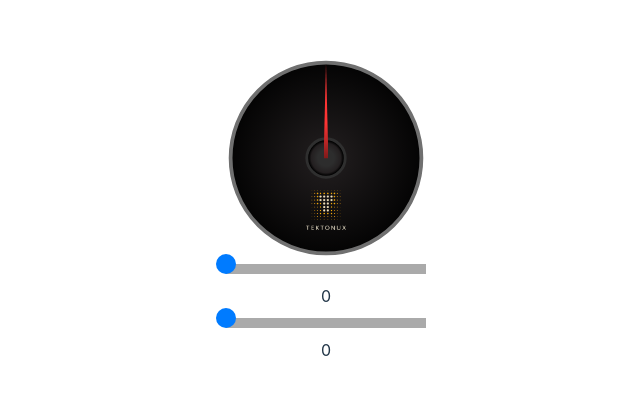
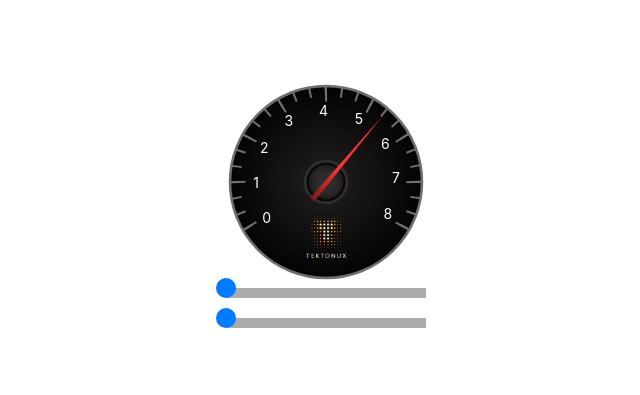
Before and after one commit to Taikk/gauge-app, a React (Vite) app: page / in a window 1280 px wide. Shown: the part 185-580 px from the top of the page, without its empty margins (314-954 px from the left). Built offline with nearby package versions, Linux system fonts and the light colour scheme.

Commit message:
finished svg combine

```diff
--- a/src/App.tsx
+++ b/src/App.tsx
@@ -4,8 +4,8 @@ import { Gauge } from "./components/Gauge";
 import Slider from "./components/Slider";
 
 function App() {
-  const [angle, setAngle] = useState<number>(0);
-  const [ticks, setTicks] = useState<number>(0);
+  const [angle, setAngle] = useState<number | undefined>(undefined);
+  const [ticks, setTicks] = useState<number | undefined>(undefined);
 
   return (
     <>
@@ -19,7 +19,7 @@ function App() {
           }}
         />
       </div>
-      <div className="text">{angle.toFixed(0)}</div>
+      <div className="text">{angle?.toFixed(0)}</div>
 
       <div className="slider">
         <Slider
@@ -30,7 +30,7 @@ function App() {
           }}
         />
       </div>
-      <div className="text">{ticks.toFixed(0)}</div>
+      <div className="text">{ticks?.toFixed(0)}</div>
     </>
   );
 }
--- a/src/components/Gauge.tsx
+++ b/src/components/Gauge.tsx
@@ -7,10 +7,8 @@ interface Prop {
   tickNum?: number;
 }
 
-export const Gauge: React.FC<Prop> = ({ angle=40, tickNum= 9 }) => {
+export const Gauge: React.FC<Prop> = ({ angle = 40, tickNum = 9 }) => {
   return (
-    <>
-      <div className="container">
     <div className="gauge">
       <svg
         viewBox="0 0 100 100"
@@ -50,27 +48,33 @@ export const Gauge: React.FC<Prop> = ({ angle=40, tickNum= 9 }) => {
         <circle className="svg-circle-background" />
         // Interior Circle
         <circle className="svg-circle-interior" />
-          </svg>
-          <div className="needle">
-            <Needle pointAngle={angle} />
-          </div>
-          <div className="ticks">
+        <Ticks
+          startAngle={-20}
+          endAngle={220}
+          numTicks={25}
+          radius={47}
+          wh={100}
+          tickStartAngle={-192}
+          tickSize={9}
+        />
         <Ticks
           startAngle={-20}
           endAngle={220}
           numTicks={tickNum}
-              radius={95}
-              wh={200}
+          radius={47}
+          wh={100}
+          renderNumbers
+          tickStartAngle={-192}
+          tickSize={6}
         />
+        <Needle pointAngle={angle} />
+        <image
+          href="/public/tektonux_v_lightOnDark@2x.png"
+          height={20}
+          transform="translate(40 68)"
+        />
+      </svg>
     </div>
-          <img
-            className="logo"
-            src="/public/tektonux_v_lightOnDark@2x.png"
-            alt="logo"
-          />
-        </div>
-      </div>
-    </>
   );
 };
 
--- a/src/components/Guage.css
+++ b/src/components/Guage.css
@@ -2,26 +2,6 @@
   position: relative;
   top: 0;
   left: 0;
-}
-
-.ticks {
-  position: absolute;
-  top: 0;
-  left: 0;
-}
-
-.logo {
-  position: absolute;
-  top: 64%;
-  left: 40%;
-  width: 20%;
-}
-
-.needle {
-  position: absolute;
-  top: -13%;
-  left: 48%;
-  transform: scale(0.6);
 }
 
 .svg-circle-background,
@@ -33,7 +13,7 @@
 }
 
 .svg-circle-interior {
-  r: 0.6rem;
+  r: 0.65rem;
   fill: url(#inner-gradient);
   stroke: #2f2f2f;
   stroke-width: 0.09rem;
--- a/src/components/Needle.tsx
+++ b/src/components/Needle.tsx
@@ -6,17 +6,20 @@ interface Props {
 }
 
 export const Needle: React.FC<Props> = ({ pointAngle }) => {
-  const [rotation, setRotation] = useState<number>(0);
+  const [rotation, setRotation] = useState<number>();
 
   React.useEffect(() => {
     setRotation(pointAngle);
   }, [pointAngle]);
 
   return (
-    <img
-      src="/public/Needle.svg"
-      alt="Needle"
-      style={{ transform: `rotate(${rotation}deg)`, transformOrigin: "bottom center" }}
+    <image
+      href="/public/Needle.svg"
+      style={{
+        transformOrigin: "50% 50%",
+        transform: `rotate(${rotation}deg) translate(49px, 6px)`,
+      }}
+      height={55}
     />
   );
 };
--- a/src/components/Ticks/Ticks.tsx
+++ b/src/components/Ticks/Ticks.tsx
@@ -1,12 +1,26 @@
+import React from "react";
+
 interface Props {
   startAngle: number;
   endAngle: number;
   numTicks: number;
   radius: number;
-  wh: number,
+  wh: number;
+  renderNumbers?: boolean;
+  tickStartAngle: number;
+  tickSize: number,
 }
 
-const Ticks: React.FC<Props> = ({ startAngle, endAngle, numTicks, radius, wh }) => {
+const Ticks: React.FC<Props> = ({
+  startAngle,
+  endAngle,
+  numTicks,
+  radius,
+  wh,
+  renderNumbers,
+  tickStartAngle,
+  tickSize,
+}) => {
   const points = [];
 
   // Converting ticks to compensate for starting at 0 and changing degrees to radians
@@ -17,50 +31,50 @@ const Ticks: React.FC<Props> = ({ startAngle, endAngle, numTicks, radius, wh })
 
   const angleStep = (endAngle - startAngle) / numTicks;
   for (let i = 0; i <= numTicks; i++) {
-    const angle = startAngle + angleStep * i + 21.8;
-    const x = (wh / 2) + radius * Math.cos(angle);
-    const y = (wh / 2) + radius * Math.sin(angle);
+    const angle = startAngle + angleStep * i + tickStartAngle * (Math.PI / 180);
+    const x = wh / 2 + radius * Math.cos(angle);
+    const y = wh / 2 + radius * Math.sin(angle);
     points.push({ x, y, angle });
   }
 
+  const newWidth = radius / tickSize;
+
   return (
-    <div>
-      <svg width={wh} height={wh}>
+    <g>
       <circle
         cx="50%"
         cy="50%"
         r={radius}
         fill="none"
-          stroke="#707070"
-          strokeWidth={3}
       />
       {points.map((point, index) => (
-          <>
+        <React.Fragment>
           <rect
             key={index}
             x={point.x - 1}
             y={point.y - 2}
-              width={radius / 6}
-              height="2"
+            width={newWidth}
+            height="1"
             transform={`rotate(${point.angle * (180 / Math.PI) - 180} ${
               point.x
             } ${point.y})`}
             fill="#707070"
           />
+          {renderNumbers && (
             <text
               fill="#FFFFFF"
-              x={point.x + (radius / 3 - (radius / 1.7)) * Math.cos(point.angle)}
-              y={point.y + (radius / 3 - (radius / 1.7)) * Math.sin(point.angle)}
-              fontSize="10"
+              x={point.x + (radius / 3 - radius / 1.7) * Math.cos(point.angle)}
+              y={point.y + (radius / 3 - radius / 1.7) * Math.sin(point.angle)}
+              fontSize="7"
               textAnchor="middle" //Needed to center vertical and horizontal
               dominantBaseline="middle"
             >
               {index}
             </text>
-          </>
+          )}
+        </React.Fragment>
       ))}
-      </svg>
-    </div>
+    </g>
   );
 };
 
```
Lines whose indentation alone changed are shown as unchanged.
